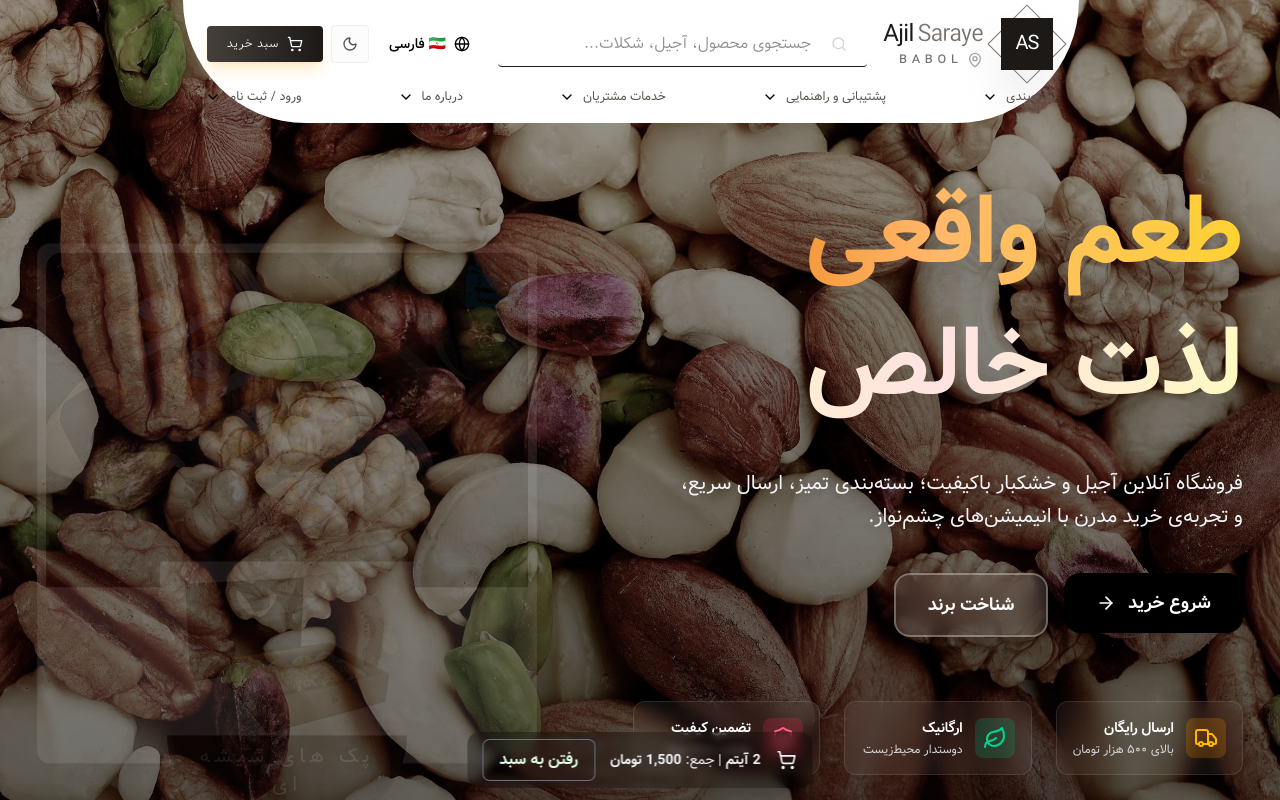
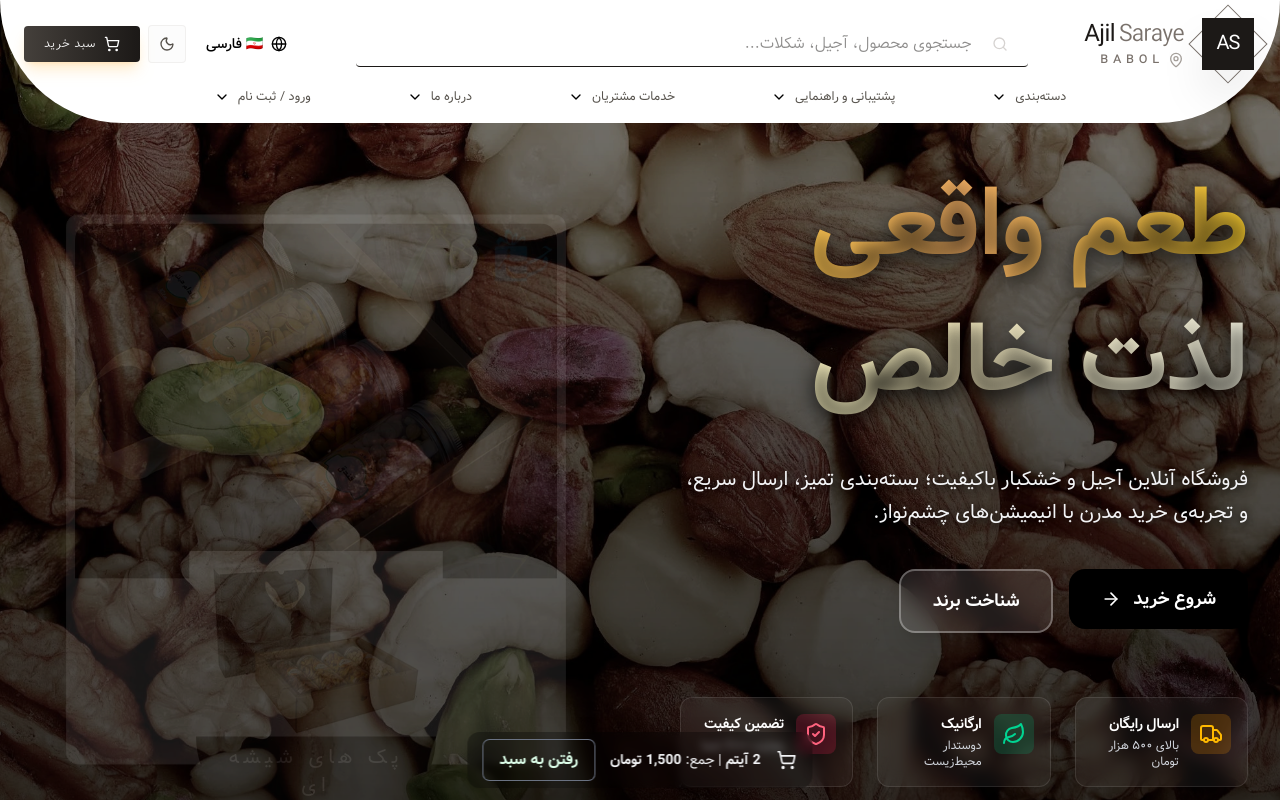
Before and after one commit to WINFOORD/store, a Next.js app: page /fa in a window 1280 px wide. Shown: the top 800 px of the page. Built offline with nearby package versions, Linux system fonts and the light colour scheme.

Commit message:
update template theme and main

```diff
--- a/app/src/layout/Header.tsx
+++ b/app/src/layout/Header.tsx
@@ -100,9 +100,9 @@ export  function HeaderNuts({ locale = 'fa', dict = mockDict }: { locale?: Local
     return () => window.removeEventListener('scroll', handleScroll);
   }, []);
 
-  const headerClasses = `rounded-b-full fixed left-1/7 bg-white backdrop-blur-xl    top-0 z-50 transition-all w-[70%] mx-auto  duration-500 ${
-    isScrolled ? 'shadow-md bg-white/50' : ''
-  }`;
+const headerClasses = `rounded-b-full fixed  bg-white backdrop-blur-xl top-0 z-50 transition-all left-1/2 -translate-x-1/2 w-full max-w-7xl mx-auto duration-500 ${
+  isScrolled ? 'shadow-md bg-white/50' : ''
+}`;
 
 
   return (
--- a/app/src/ui/AddToCartBtn.tsx
+++ b/app/src/ui/AddToCartBtn.tsx
@@ -2,7 +2,8 @@
 
 import { useState } from 'react'
 import { ShoppingCart, Check } from 'lucide-react'
-import { Locale } from '../i18n'
+import { Dictionary } from '../i18n/Dictionary'
+import { Locale } from '../i18n/config'
 
 type Props = {
   product: {
--- a/app/src/ui/crosual.tsx
+++ b/app/src/ui/crosual.tsx
@@ -38,14 +38,14 @@ export function CarouselCardSmooth() {
   }, []);
 
   return (
-    <div className="relative w-full h-[500px]  flex items-center justify-center">
+    <div className="relative w-full h-[500px] -mt-8 flex items-center justify-center">
       <motion.div
         key={index}
         initial={{ opacity: 0, y: 30 }}
         animate={{ opacity: 1, y: 0 }}
         exit={{ opacity: 0, y: -30 }}
         transition={{ duration: 0.8, ease: [0.76, 0, 0.24, 1] }}
-        className="relative w-[500px] h-[520px]"
+        className="relative w-[500px] h-[550px]"
       >
         {/* Image Container with Editorial Frame */}
         <div className="relative w-full h-full p-2  border border-stone-200 bg-white shadow-xl rounded-xl">
@@ -64,7 +64,7 @@ export function CarouselCardSmooth() {
         </div>
 
         {/* Text Overlay - Dior Inspired Typography */}
-        <div className="flex mt-2 gap-4 justify-center align-middle items-center">
+        <div className="flex mt-8 gap-4 justify-center align-middle items-center">
              <div className="absolute w-60 text-center -bottom-15 rounded-b-full bg-stone-900 text-white px-5 py-2 text-xl tracking-[0.25em] ">
            {slides[index].title}
               <h5 className="text-stone-500 text-xs tracking-[0.3em] uppercase  ">
@@ -76,7 +76,7 @@ export function CarouselCardSmooth() {
       </motion.div>
 
       {/* Minimal Navigation Dots */}
-      <div className="absolute -bottom-25 left-1/2 -translate-x-1/2 flex gap-4">
+      <div className="absolute -bottom-28 left-1/2 -translate-x-1/2 flex gap-4">
         {slides.map((_, i) => (
           <button
             key={i}
@@ -85,12 +85,12 @@ export function CarouselCardSmooth() {
           >
             <div
               className={`h-px transition-all duration-500 ${
-                index === i ? 'w-12 bg-stone-900' : 'w-6 bg-stone-400'
+                index === i ? 'w-12 bg-stone-100' : 'w-6 bg-stone-500'
               }`}
             />
             <span
               className={`text-[10px]  tracking-wider ${
-                index === i ? 'text-stone-900' : 'text-stone-400'
+                index === i ? 'text-stone-100' : 'text-stone-400'
               }`}
             >
               {i + 1}
--- a/app/src/ui/template-2.tsx
+++ b/app/src/ui/template-2.tsx
@@ -1,12 +1,10 @@
 'use client';
-import { useEffect, useMemo, useRef, useState } from 'react';
+import { useEffect, useMemo, useRef } from 'react';
 import Link from 'next/link';
 import { gsap } from 'gsap';
 import { ScrollTrigger } from 'gsap/ScrollTrigger';
-import { useGsapCarousel } from '../hooks/hook';
-import { BANNERS, Product, PRODUCTS } from '../lib/data';
+import { ArrowRight, Leaf, ShieldCheck, Truck } from 'lucide-react';
 import { MagneticButton } from './MagneticButton';
-import { ArrowRight, ChevronLeft, ChevronRight, Leaf, ShieldCheck, Sparkles, Truck } from 'lucide-react';
 import { CarouselCardSmooth } from './crosual';
 import LuxuryShopCards from './ShopCard';
 
@@ -14,12 +12,6 @@ gsap.registerPlugin(ScrollTrigger);
 
 export function HomeMain() {
   const heroRef = useRef<HTMLDivElement>(null);
-    const carouselRef = useRef<HTMLDivElement>(null);
-    const [wishlist, setWishlist] = useState<number[]>([]);
-    const [quickOpen, setQuickOpen] = useState(false);
-    const [quickProduct, setQuickProduct] = useState<Product | null>(null);
-    const [cartCount, setCartCount] = useState(2);
-    const [cartTotal, setCartTotal] = useState(585000);
 
   useEffect(() => {
     const ctx = gsap.context(() => {
@@ -29,26 +21,28 @@ export function HomeMain() {
       gsap.from('.hero-sub', { y: 40, opacity: 0, duration: 0.9, ease: 'power3.out', delay: 0.7 });
       gsap.from('.hero-cta', { scale: 0.86, opacity: 0, duration: 0.8, ease: 'back.out(1.7)', delay: 0.9 });
 
-            // Floating hero objects
+      // Floating hero objects (اگر داشتی، اینجا اضافه کن)
       gsap.to('.hero-float', { y: -18, duration: 2, ease: 'power1.inOut', repeat: -1, yoyo: true, stagger: 0.25 });
 
-            const xs = gsap.utils.toArray<HTMLElement>('.hero-float').map(el => gsap.quickSetter(el, 'x', 'px'));
-            const ys = gsap.utils.toArray<HTMLElement>('.hero-float').map(el => gsap.quickSetter(el, 'y', 'px'));
+      // پارالاکس ماوس (اختیاری، اگر عناصر .hero-float داری)
       const onMove = (e: MouseEvent) => {
         const { innerWidth, innerHeight } = window;
         const nx = (e.clientX / innerWidth - 0.5) * 2;
         const ny = (e.clientY / innerHeight - 0.5) * 2;
-                xs.forEach((setter, i) => setter(nx * 7 * (i + 1)));
-                ys.forEach((setter, i) => setter(ny * 5 * (i + 1)));
+        gsap.utils.toArray<HTMLElement>('.hero-float').forEach((el, i) => {
+          gsap.to(el, { x: nx * 7 * (i + 1), y: ny * 5 * (i + 1), duration: 0.6, ease: 'power2.out' });
+        });
       };
       window.addEventListener('pointermove', onMove, { passive: true });
 
+      // انیمیشن اسکرول برای عناصر دیگر
       gsap.utils.toArray<HTMLElement>('.section-title').forEach((el) => {
         gsap.from(el, {
           scrollTrigger: { trigger: el, start: 'top 85%' },
           y: 30, opacity: 0, duration: 0.7, ease: 'power3.out',
         });
       });
+
       gsap.utils.toArray<HTMLElement>('.feature-card').forEach((el, idx) => {
         gsap.from(el, {
           scrollTrigger: { trigger: el, start: 'top 85%' },
@@ -64,47 +58,48 @@ export function HomeMain() {
     return () => ctx.revert();
   }, []);
 
-    const featured = useMemo(() => PRODUCTS.slice(0, 4), []);
-    const recommended = useMemo(() => PRODUCTS.slice(4, 8), []);
-
   return (
-        <div className="overflow-hidden">
-
-
+    <div className="overflow-hidden" dir="rtl">
       <section
         ref={heroRef}
-                className="hero-section-wrapper relative  min-h-screen overflow-hidden"
+        className="relative min-h-screen overflow-hidden bg-cover bg-center bg-no-repeat bg-fixed"
+        style={{ backgroundImage: "url('/images/bg-4.webp')" }} // هماهنگ با body
       >
+        {/* Overlay دقیقاً مثل body::after */}
+        <div
+          className="absolute inset-0 z-10"
+          style={{
+            background: 'linear-gradient(to bottom, rgba(0, 0, 0, 0.2), rgba(0, 0, 0, 0.5))',
+            filter: 'grayscale(40%)',
+          }}
+        />
 
-                {/* Content layer above background */}
-                <div className="relative z-10 h-full  flex flex-col">
-
-                    {/* Main Content */}
-                    <div className="flex w-full  justify-center   mt-8 mx-auto px-4 sm:px-6 lg:px-8  lg:grid-cols-2 gap-24 items-center py-16 lg:py-36">
-                        {/* Left Content */}
-                        <div className="space-y-10">
-
-
-                            <h1 className="space-y-3">
-                                <div className="hero-title-1 text-5xl sm:text-6xl lg:text-7xl xl:text-8xl font-black bg-clip-text text-transparent  bg-linear-to-r from-amber-600 via-orange-300 to-amber-300 leading-tight drop-shadow-2xl">
+        {/* محتوا بالای overlay */}
+        <div className="relative z-20 h-full flex flex-col">
+          <div className="flex flex-col lg:grid lg:grid-cols-2 gap-12 lg:gap-20 items-center py-16 lg:py-42 max-w-8xl mx-auto px-6 lg:px-8">
+            {/* متن - در موبایل پایین‌تر */}
+            <div className="space-y-10 order-2 lg:order-1 text-right">
+              <h1 className="space-y-4">
+                <div className="hero-title-1 text-5xl sm:text-6xl lg:text-7xl xl:text-8xl font-black bg-clip-text text-transparent bg-gradient-to-r from-amber-300 via-orange-300 to-amber-300 leading-tight [text-shadow:_0_4px_20px_rgba(0,0,0,0.7)]">
                   طعم واقعی
                 </div>
-                                <div className="hero-title-2 text-5xl sm:text-6xl lg:text-7xl xl:text-8xl font-black bg-linear-to-r from-yellow-100 via-red-100 to-yellow-100 bg-clip-text text-transparent leading-tight drop-shadow-2xl">
+                <div className="hero-title-2 text-5xl sm:text-6xl lg:text-7xl xl:text-8xl font-black bg-clip-text text-transparent bg-gradient-to-r from-yellow-100 via-amber-100 to-yellow-50 leading-tight [text-shadow:_0_4px_20px_rgba(0,0,0,0.9)]">
                   لذت خالص
                 </div>
               </h1>
 
-                            <p className="hero-sub text-lg lg:text-xl text-gray-100 max-w-xl leading-relaxed drop-shadow-lg">
+              <p className="hero-sub text-lg lg:text-xl text-gray-100 max-w-xl leading-relaxed [text-shadow:_0_2px_10px_rgba(0,0,0,0.8)]">
                 فروشگاه آنلاین آجیل و خشکبار باکیفیت؛ بسته‌بندی تمیز، ارسال سریع، و تجربه‌ی خرید مدرن با انیمیشن‌های چشم‌نواز.
               </p>
 
               <div className="hero-cta flex flex-wrap gap-4">
                 <Link href="/products">
-                                    <MagneticButton className="group px-8 py-4 bg-linear-to-r from-black to-black hover:from-orange-500 hover:to-amber-600 text-white rounded-2xl font-bold shadow-2xl hover:shadow-amber-500/50 flex items-center gap-3 transition-all duration-300">
+                  <MagneticButton className="group px-8 py-4 bg-gradient-to-r from-black to-black hover:from-orange-600 hover:to-amber-700 text-white rounded-2xl font-bold shadow-2xl hover:shadow-amber-500/60 flex items-center gap-3 transition-all duration-300">
                     <span className="text-lg">شروع خرید</span>
-                                        <ArrowRight className="w-5 h-5 group-hover:-translate-x-1 transition-transform" />
+                    <ArrowRight className="w-5 h-5 group-hover:translate-x-1 transition-transform" />
                   </MagneticButton>
                 </Link>
+
                 <Link href="/about">
                   <button className="px-8 py-4 bg-white/10 backdrop-blur-md border-2 border-white/30 text-white rounded-2xl font-bold shadow-xl hover:bg-white/20 hover:border-white/50 transform hover:-translate-y-1 transition-all duration-300">
                     <span className="text-lg">شناخت برند</span>
@@ -112,6 +107,7 @@ export function HomeMain() {
                 </Link>
               </div>
 
+              {/* کارت‌های ویژگی */}
               <div className="grid grid-cols-1 sm:grid-cols-3 gap-6 pt-6">
                 <div className="feature-card flex items-start gap-3 bg-white/5 backdrop-blur-sm p-4 rounded-xl border border-white/10 hover:bg-white/10 transition-all duration-300">
                   <div className="p-2 bg-amber-500/20 rounded-lg">
@@ -122,6 +118,7 @@ export function HomeMain() {
                     <div className="text-xs text-gray-300">بالای ۵۰۰ هزار تومان</div>
                   </div>
                 </div>
+
                 <div className="feature-card flex items-start gap-3 bg-white/5 backdrop-blur-sm p-4 rounded-xl border border-white/10 hover:bg-white/10 transition-all duration-300">
                   <div className="p-2 bg-emerald-500/20 rounded-lg">
                     <Leaf className="w-6 h-6 text-emerald-400" />
@@ -131,6 +128,7 @@ export function HomeMain() {
                     <div className="text-xs text-gray-300">دوستدار محیط‌زیست</div>
                   </div>
                 </div>
+
                 <div className="feature-card flex items-start gap-3 bg-white/5 backdrop-blur-sm p-4 rounded-xl border border-white/10 hover:bg-white/10 transition-all duration-300">
                   <div className="p-2 bg-rose-500/20 rounded-lg">
                     <ShieldCheck className="w-6 h-6 text-rose-400" />
@@ -143,14 +141,15 @@ export function HomeMain() {
               </div>
             </div>
 
-                        {/* Right Content - Carousel */}
-                        <div className="relative">
+            {/* کاروسل - در موبایل بالاتر */}
+            <div className="relative order-1 lg:order-2">
               <CarouselCardSmooth />
             </div>
           </div>
         </div>
       </section>
 
+      {/* بخش‌های بعدی مثل محصولات ویژه */}
       <LuxuryShopCards />
     </div>
   );
```
Lines whose indentation alone changed are shown as unchanged.
